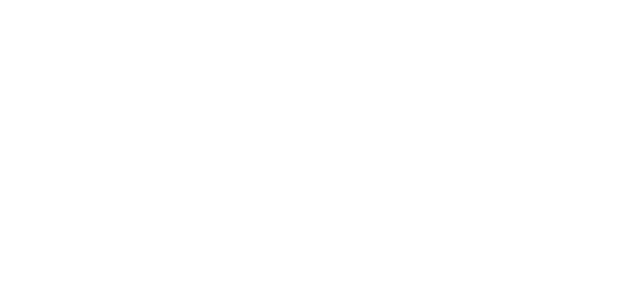
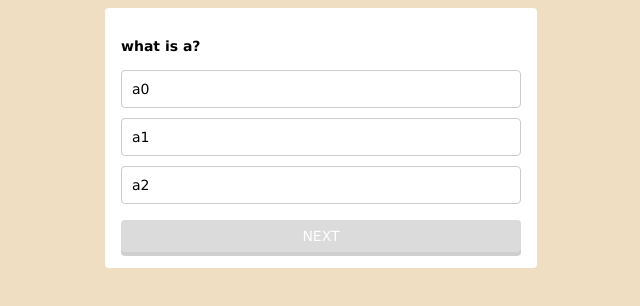
Before and after one commit to yuuki-katsuta/js-Quiz, a plain HTML site: page index.html in a window 1280 px wide. Shown: the whole page, without its empty margins (319-959 px from the left). Drawn offline with Linux system fonts and the light colour scheme.

Commit message:
css調整

```diff
--- a/css/styles.css
+++ b/css/styles.css
@@ -0,0 +1,51 @@
+body {
+  background: #efdec1;
+  font-size: 14px;
+  font-family: Verdana, sans-serif;
+}
+
+.container {
+  width: 400px;
+  margin: 8px auto;
+  background: #fff;
+  border-radius: 4px;
+  padding: 16px;
+}
+
+#question {
+  margin-bottom: 16px;
+  font-weight: bold;
+}
+
+#choices {
+  list-style: none;
+  padding: 0;
+  margin-bottom: 16px;
+}
+
+#choices > li{
+  border: 1px solid #ccc;
+  border-radius: 4px;
+  padding: 10px;
+  margin-bottom: 10px;
+  cursor: pointer;
+}
+
+#choices > li:hover {
+  background: #f8f8f8;
+}
+
+#btn {
+  background: #3498db;
+  padding: 8px;
+  border-radius: 4px;
+  cursor: pointer;
+  text-align: center;
+  color: #fff;
+  box-shadow:0 4px 0 #2880b9;
+}
+#btn.disabled {
+  background: #ccc;
+  box-shadow: 0 4px 0 #bbb;
+  opacity: 0.7;
+}
--- a/index.html
+++ b/index.html
@@ -9,6 +9,15 @@
 </head>
 
 <body>
+  <section class="container">
+    <p id="question">what is a?</p>
+    <ul id="choices">
+      <li>a0</li>
+      <li>a1</li>
+      <li>a2</li>
+    </ul>
+    <div id="btn" class="disabled">NEXT</div>
+  </section>
 
   <script src="js/main.js"></script>
 </body>
```
